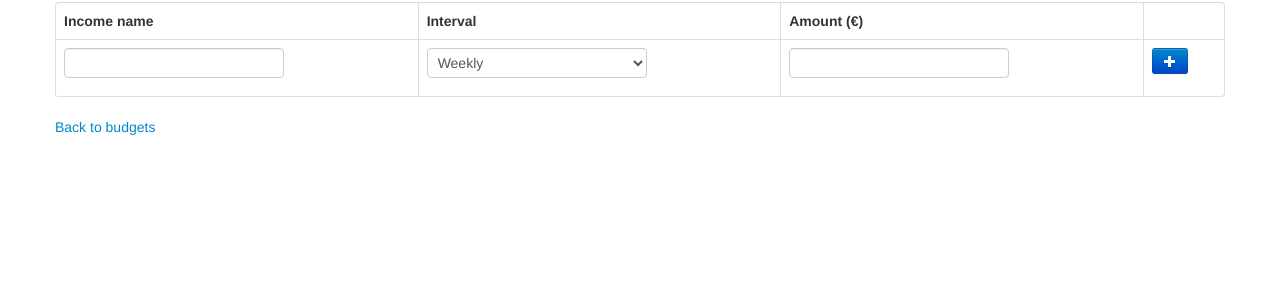
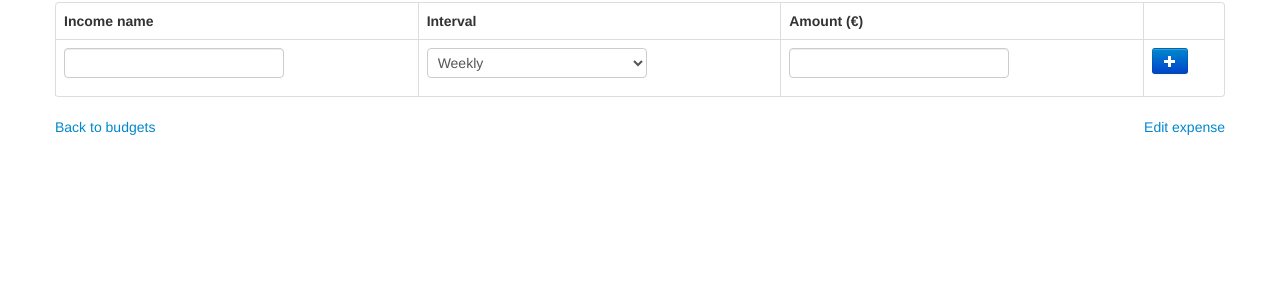
Before and after one commit to dlavelle7/lavapp, a Flask app: page /income in a window 1280 px wide. Shown: the part 333-633 px from the top of the page. Run offline with Flask 2, Linux system fonts and the light colour scheme; a user stored in the database is signed in; data that the repository does not hold is empty; parts of the project's set-up code (start-up, migrations or seed data) failed here and were passed over; some libraries are stand-ins or nearby versions.

Commit message:
added links to income/expense.

```diff
--- a/app/templates/expense.html
+++ b/app/templates/expense.html
@@ -51,5 +51,6 @@
     </tr>
 </table>
 <a href="{{url_for('budget')}}">Back to budgets</a>
+<a class="pull-right" href="{{url_for('income', budget_id=budget.id)}}">Edit income</a>
 
 {% endblock %}
--- a/app/templates/income.html
+++ b/app/templates/income.html
@@ -44,5 +44,6 @@
     </tr>
 </table>
 <a href="{{url_for('budget')}}">Back to budgets</a>
+<a class="pull-right" href="{{url_for('expense', budget_id=budget.id)}}">Edit expense</a>
 
 {% endblock %}
```
